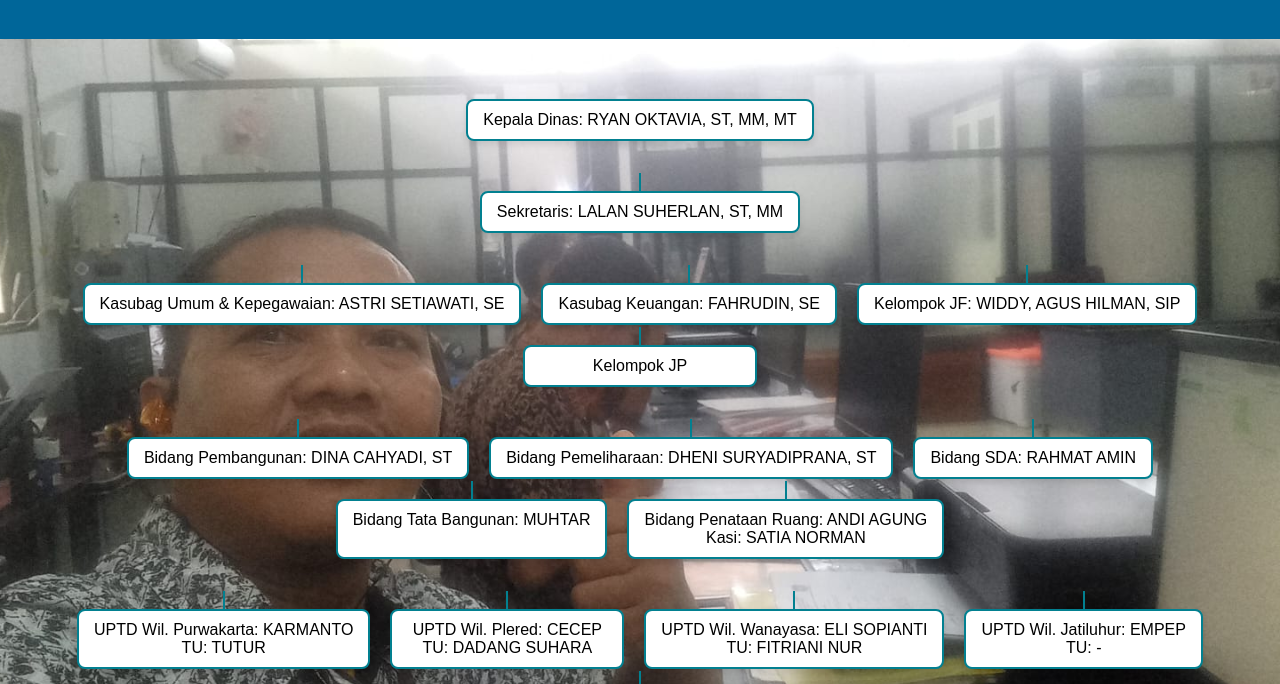
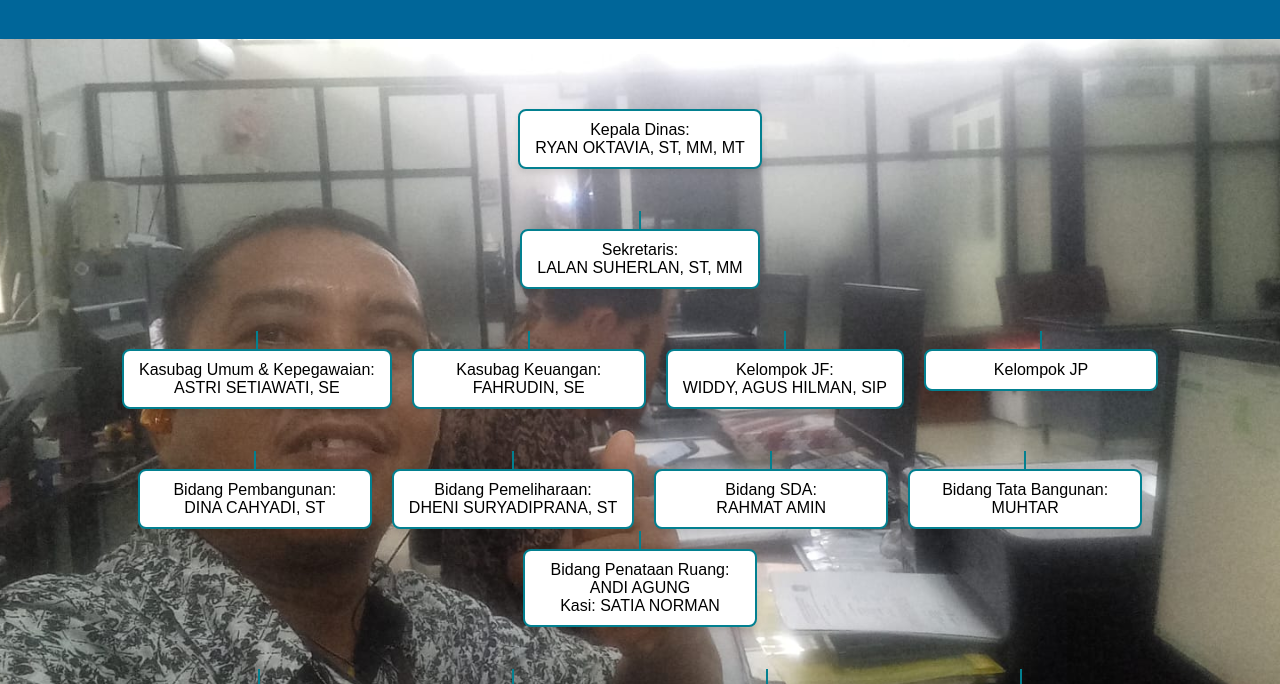
Before and after one commit to AGUS78-creator/Website-DPUTR, a plain HTML site: page struktur.html in a window 1280 px wide. Shown: the part 81-765 px from the top of the page. Drawn offline with Linux system fonts and the light colour scheme.

Commit message:
Update struktur.html

```diff
--- a/struktur.html
+++ b/struktur.html
@@ -21,27 +21,28 @@
     .tree {
       display: flex;
       justify-content: center;
+      flex-direction: column;
       align-items: center;
-      flex-direction: column;
       padding: 20px;
     }
     .level {
       display: flex;
       justify-content: center;
-      margin-top: 30px;
+      align-items: flex-start;
+      position: relative;
+      margin-top: 40px;
       flex-wrap: wrap;
-      position: relative;
     }
     .node {
       background-color: white;
       border: 2px solid #028090;
+      border-radius: 8px;
       padding: 10px 15px;
       margin: 10px;
-      border-radius: 8px;
       text-align: center;
       min-width: 200px;
-      box-shadow: 0 4px 6px rgba(0, 0, 0, 0.1);
       position: relative;
+      box-shadow: 0 4px 6px rgba(0,0,0,0.1);
     }
     .node::before {
       content: "";
@@ -56,14 +57,23 @@
     .level:first-child .node::before {
       display: none;
     }
-    .horizontal-line {
+    .connector {
       width: 100%;
+      height: 20px;
+      position: absolute;
+      top: -20px;
+      left: 0;
+      display: flex;
+      justify-content: space-around;
+    }
+    .connector::before {
+      content: "";
       height: 2px;
+      width: 100%;
       background: #028090;
       position: absolute;
-      top: 0;
+      top: 10px;
       left: 0;
-      z-index: -1;
     }
   </style>
 </head>
@@ -74,34 +84,34 @@
 
   <div class="tree">
     <div class="level">
-      <div class="node">Kepala Dinas: RYAN OKTAVIA, ST, MM, MT</div>
+      <div class="node">Kepala Dinas:<br>RYAN OKTAVIA, ST, MM, MT</div>
     </div>
 
     <div class="level">
-      <div class="node">Sekretaris: LALAN SUHERLAN, ST, MM</div>
+      <div class="node">Sekretaris:<br>LALAN SUHERLAN, ST, MM</div>
     </div>
 
     <div class="level">
-      <div class="node">Kasubag Umum & Kepegawaian: ASTRI SETIAWATI, SE</div>
-      <div class="node">Kasubag Keuangan: FAHRUDIN, SE</div>
-      <div class="node">Kelompok JF: WIDDY, AGUS HILMAN, SIP</div>
+      <div class="node">Kasubag Umum & Kepegawaian:<br>ASTRI SETIAWATI, SE</div>
+      <div class="node">Kasubag Keuangan:<br>FAHRUDIN, SE</div>
+      <div class="node">Kelompok JF:<br>WIDDY, AGUS HILMAN, SIP</div>
       <div class="node">Kelompok JP</div>
     </div>
 
     <div class="level">
-      <div class="node">Bidang Pembangunan: DINA CAHYADI, ST</div>
-      <div class="node">Bidang Pemeliharaan: DHENI SURYADIPRANA, ST</div>
-      <div class="node">Bidang SDA: RAHMAT AMIN</div>
-      <div class="node">Bidang Tata Bangunan: MUHTAR</div>
-      <div class="node">Bidang Penataan Ruang: ANDI AGUNG<br>Kasi: SATIA NORMAN</div>
+      <div class="node">Bidang Pembangunan:<br>DINA CAHYADI, ST</div>
+      <div class="node">Bidang Pemeliharaan:<br>DHENI SURYADIPRANA, ST</div>
+      <div class="node">Bidang SDA:<br>RAHMAT AMIN</div>
+      <div class="node">Bidang Tata Bangunan:<br>MUHTAR</div>
+      <div class="node">Bidang Penataan Ruang:<br>ANDI AGUNG<br>Kasi: SATIA NORMAN</div>
     </div>
 
     <div class="level">
-      <div class="node">UPTD Wil. Purwakarta: KARMANTO<br>TU: TUTUR</div>
-      <div class="node">UPTD Wil. Plered: CECEP<br>TU: DADANG SUHARA</div>
-      <div class="node">UPTD Wil. Wanayasa: ELI SOPIANTI<br>TU: FITRIANI NUR</div>
-      <div class="node">UPTD Wil. Jatiluhur: EMPEP<br>TU: -</div>
-      <div class="node">UPTD Peralatan & Perbengkelan: ASEP BADRU<br>TU: SURADI, ST</div>
+      <div class="node">UPTD Wil. Purwakarta:<br>KARMANTO<br>TU: TUTUR</div>
+      <div class="node">UPTD Wil. Plered:<br>CECEP<br>TU: DADANG SUHARA</div>
+      <div class="node">UPTD Wil. Wanayasa:<br>ELI SOPIANTI<br>TU: FITRIANI NUR</div>
+      <div class="node">UPTD Wil. Jatiluhur:<br>EMPEP<br>TU: -</div>
+      <div class="node">UPTD Peralatan & Perbengkelan:<br>ASEP BADRU<br>TU: SURADI, ST</div>
     </div>
   </div>
 
```
